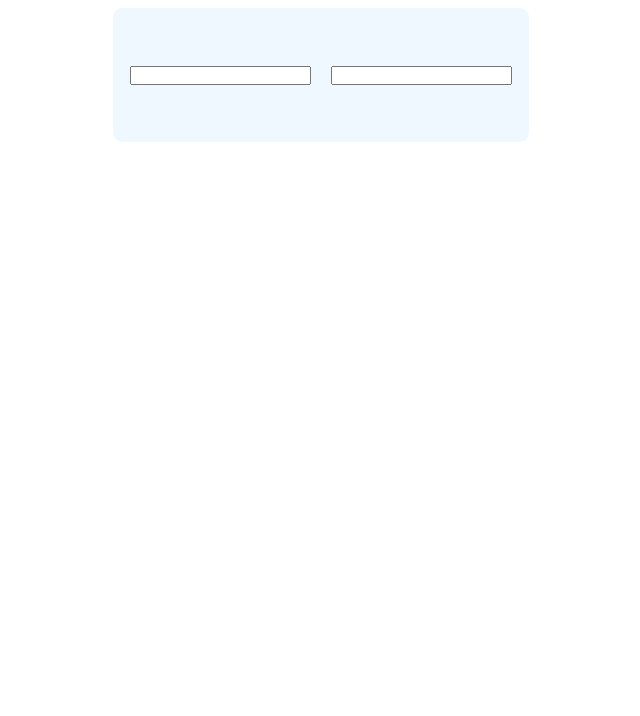
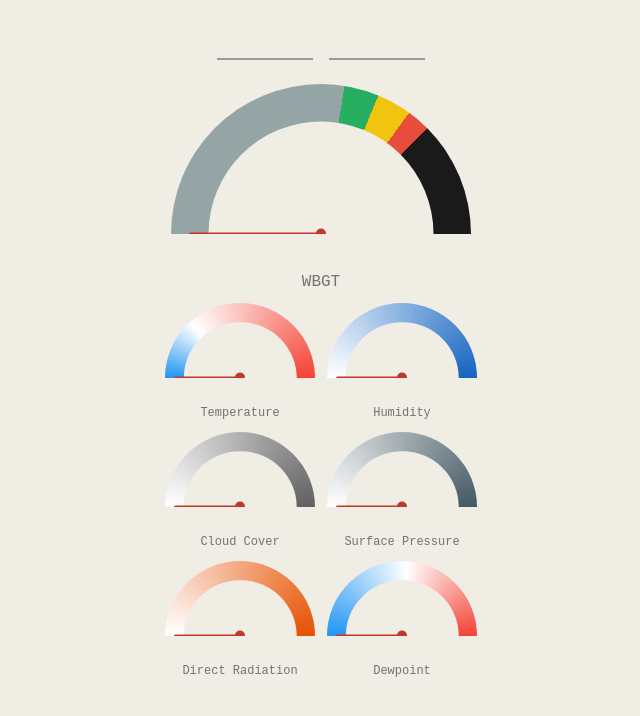
Before and after one commit to srm038/wet-bulb-globe-temp, a website: page src/public/index.html in a window 1280 px wide. Shown: the whole page, without its empty margins (319-959 px from the left). Drawn offline with nearby package versions, Linux system fonts and the light colour scheme; no server answers.

Commit message:
feat(ui): implement WBGT gauge and update metrics display with auto-refresh

```diff
--- a/src/public/index.html
+++ b/src/public/index.html
@@ -19,9 +19,65 @@
       <div
         id="metrics"
         hx-get="/data"
-        hx-trigger="location-updated from:body"
+        hx-trigger="load, location-updated from:body, every 15m"
         hx-include="#latitude, #longitude"
-      ></div>
+      >
+        <div class="gauge gauge--wbgt" style="--pct: 0; --angle: 0deg">
+          <div class="gauge-track">
+            <div class="gauge-needle"></div>
+          </div>
+          <div class="gauge-value">&nbsp;</div>
+          <div class="gauge-label">WBGT</div>
+        </div>
+        <div class="gauge gauge--temp">
+          <div class="gauge-track">
+            <div class="gauge-fill"></div>
+            <div class="gauge-needle"></div>
+          </div>
+          <div class="gauge-value">&nbsp;</div>
+          <div class="gauge-label">Temperature</div>
+        </div>
+        <div class="gauge gauge--rh">
+          <div class="gauge-track">
+            <div class="gauge-fill"></div>
+            <div class="gauge-needle"></div>
+          </div>
+          <div class="gauge-value">&nbsp;</div>
+          <div class="gauge-label">Humidity</div>
+        </div>
+        <div class="gauge gauge--cloud">
+          <div class="gauge-track">
+            <div class="gauge-fill"></div>
+            <div class="gauge-needle"></div>
+          </div>
+          <div class="gauge-value">&nbsp;</div>
+          <div class="gauge-label">Cloud Cover</div>
+        </div>
+        <div class="gauge gauge--pressure">
+          <div class="gauge-track">
+            <div class="gauge-fill"></div>
+            <div class="gauge-needle"></div>
+          </div>
+          <div class="gauge-value">&nbsp;</div>
+          <div class="gauge-label">Surface Pressure</div>
+        </div>
+        <div class="gauge gauge--radiation">
+          <div class="gauge-track">
+            <div class="gauge-fill"></div>
+            <div class="gauge-needle"></div>
+          </div>
+          <div class="gauge-value">&nbsp;</div>
+          <div class="gauge-label">Direct Radiation</div>
+        </div>
+        <div class="gauge gauge--dewpoint">
+          <div class="gauge-track">
+            <div class="gauge-fill"></div>
+            <div class="gauge-needle"></div>
+          </div>
+          <div class="gauge-value">&nbsp;</div>
+          <div class="gauge-label">Dewpoint</div>
+        </div>
+      </div>
     </div>
 
     <script>
--- a/src/public/styles.css
+++ b/src/public/styles.css
@@ -1,77 +1,251 @@
 body {
   font-family: "Courier New", Courier, monospace;
-  font-size: larger;
+  margin: 0;
+  padding: 2em 1em;
+  background: #f0ede5;
+  color: #222;
+  min-height: 100dvh;
 }
 
-div#container {
-  display: flex;
-  flex-direction: column;
-  flex-wrap: nowrap;
-  justify-content: center;
-  align-items: center;
-  background-color: aliceblue;
+#container {
   width: max-content;
   margin: 0 auto;
-  padding: 3em;
-  border-radius: 0.5em;
-  > div {
-    margin: 1.5em;
-    padding: 1.5em;
-    border-radius: 0.5em;
-    width: 300px;
-    height: 1em;
+}
+
+#location {
   display: flex;
-    flex-direction: row;
   justify-content: center;
-  }
-  div#location {
-    margin: 0;
-    padding: 0;
   gap: 1em;
+  margin-bottom: 1.5em;
   input {
     text-align: center;
-      padding: 0;
-    }
-  }
-  div#metrics {
-    display: flex;
-    flex-direction: column;
-    gap: 0;
-    padding: 0;
-    margin: 0;
-    width: auto;
-    height: auto;
-    > div {
-      margin: 1.5em;
-      padding: 1.5em;
-      border-radius: 0.5em;
-      width: 300px;
-      height: 1em;
-      display: flex;
-      flex-direction: row;
-      justify-content: center;
-    }
+    padding: 0.25em;
+    width: 10ch;
+    background: transparent;
+    border: none;
+    border-bottom: 2px solid #999;
+    color: #222;
+    font-family: inherit;
+    font-size: inherit;
   }
 }
 
-div#wbgt {
+/* gauges grid */
+#metrics {
+  display: grid;
+  grid-template-columns: 1fr 1fr;
+  gap: 0.75em;
+  justify-items: center;
+}
+
+/* WBGT spans full width */
+.gauge--wbgt {
+  grid-column: 1 / -1;
+}
+
+/* gauge base */
+.gauge {
+  --pct: 0;
+  --angle: 90deg;
+  display: flex;
+  flex-direction: column;
+  align-items: center;
+  gap: 0.25em;
+}
+
+/* semicircle track */
+.gauge-track {
+  position: relative;
+  width: clamp(120px, 24vw, 150px);
+  aspect-ratio: 2 / 1;
+  overflow: hidden;
+  border-radius: 999px 999px 0 0;
+  background: conic-gradient(
+    from 180deg at 50% 100%,
+    var(--gauge-color, #4cc9f0) 90deg,
+    var(--gauge-color, #4cc9f0) 270deg,
+    transparent 270deg
+  );
+}
+
+/* inner cutout */
+.gauge-track::after {
+  content: "";
+  position: absolute;
+  bottom: 0;
+  left: 50%;
+  width: 75%;
+  aspect-ratio: 1;
+  border-radius: 50%;
+  background: #f0ede5;
+  transform: translate(-50%, 50%);
+  z-index: 2;
+}
+
+/* colored arc */
+.gauge-fill {
+  position: absolute;
+  inset: 0;
+  border-radius: 999px 999px 0 0;
+  background: conic-gradient(
+    from 180deg at 50% 100%,
+    transparent 0deg,
+    transparent 90deg,
+    var(--gauge-color, #4cc9f0) 90deg,
+    var(--gauge-color, #4cc9f0) var(--angle),
+    transparent var(--angle)
+  );
+  z-index: 1;
+}
+
+/* needle */
+.gauge-needle {
+  position: absolute;
+  bottom: 0;
+  left: 50%;
+  width: 3px;
+  height: 88%;
+  background: #c0392b;
+  transform-origin: bottom center;
+  transform: translateX(-50%) rotate(calc((var(--pct) / 100 * 180 - 90) * 1deg));
+  transition: transform 0.8s ease-out;
+  z-index: 4;
+  border-radius: 2px;
+}
+
+/* center hub */
+.gauge-needle::after {
+  content: "";
+  position: absolute;
+  bottom: -5px;
+  left: 50%;
+  transform: translateX(-50%);
+  width: 10px;
+  height: 10px;
+  background: #c0392b;
+  border-radius: 50%;
+}
+
+/* value text */
+.gauge-value {
+  position: relative;
+  z-index: 3;
+  font-size: 1.1em;
   font-weight: bold;
-  &.cat1 {
-    background-color: white;
 }
-  &.cat2 {
-    background-color: green;
-    color: white;
+
+.gauge-label {
+  font-size: 0.75em;
+  opacity: 0.6;
 }
-  &.cat3 {
-    background-color: yellow;
+
+/* WBGT is bigger */
+.gauge--wbgt .gauge-track {
+  width: clamp(200px, 50vw, 300px);
 }
-  &.cat4 {
-    background-color: red;
-    color: white;
+.gauge--wbgt .gauge-value {
+  font-size: 1.75em;
 }
-  &.cat5 {
-    background-color: black;
-    color: white;
+.gauge--wbgt .gauge-label {
+  font-size: 1em;
+}
+
+/* input gauge colors */
+.gauge--temp { --gauge-color: #f72585; }
+.gauge--rh { --gauge-color: #4361ee; }
+.gauge--rh .gauge-track {
+  background: conic-gradient(
+    from 180deg at 50% 100%,
+    #ffffff 90deg,
+    #1565c0 270deg,
+    transparent 270deg
+  );
+}
+.gauge--rh .gauge-fill {
+  display: none;
+}
+.gauge--cloud { --gauge-color: #7209b7; }
+.gauge--cloud .gauge-track {
+  background: conic-gradient(
+    from 180deg at 50% 100%,
+    #ffffff 90deg,
+    #616161 270deg,
+    transparent 270deg
+  );
+}
+.gauge--cloud .gauge-fill {
+  display: none;
+}
+.gauge--pressure { --gauge-color: #3a0ca3; }
+.gauge--pressure .gauge-track {
+  background: conic-gradient(
+    from 180deg at 50% 100%,
+    #ffffff 90deg,
+    #455a64 270deg,
+    transparent 270deg
+  );
+}
+.gauge--pressure .gauge-fill {
+  display: none;
+}
+.gauge--radiation { --gauge-color: #f77f00; }
+.gauge--radiation .gauge-track {
+  background: conic-gradient(
+    from 180deg at 50% 100%,
+    #ffffff 90deg,
+    #e65100 270deg,
+    transparent 270deg
+  );
+}
+.gauge--radiation .gauge-fill {
+  display: none;
+}
+.gauge--dewpoint { --gauge-color: #06d6a0; }
+.gauge--dewpoint .gauge-track {
+  background: conic-gradient(
+    from 180deg at 50% 100%,
+    #2196f3 90deg,
+    #ffffff 184deg,
+    #f44336 270deg,
+    transparent 270deg
+  );
+}
+.gauge--dewpoint .gauge-fill {
+  display: none;
+}
+
+/* temperature track — blue (cold) → white (32°F) → red (hot) */
+.gauge--temp .gauge-track {
+  background: conic-gradient(
+    from 180deg at 50% 100%,
+    #2196f3 90deg,
+    #ffffff 138deg,
+    #f44336 270deg,
+    transparent 270deg
+  );
+}
+.gauge--temp .gauge-fill {
+  display: none;
+}
+
+/* WBGT track — full category scale from load */
+.gauge--wbgt .gauge-track {
+  background: conic-gradient(
+    from 180deg at 50% 100%,
+    #95a5a6 90deg 189deg,
+    #27ae60 189deg 202.5deg,
+    #f1c40f 202.5deg 216deg,
+    #e74c3c 216deg 225deg,
+    #1a1a1a 225deg 270deg
+  );
+}
+.gauge--wbgt .gauge-fill {
+  display: none;
+}
+
+/* mobile: single column */
+@media (max-width: 500px) {
+  #metrics {
+    grid-template-columns: 1fr;
   }
 }
```
Also changed, not shown: functions/data.ts (+114 -20 lines). Lines whose indentation alone changed are shown as unchanged.
